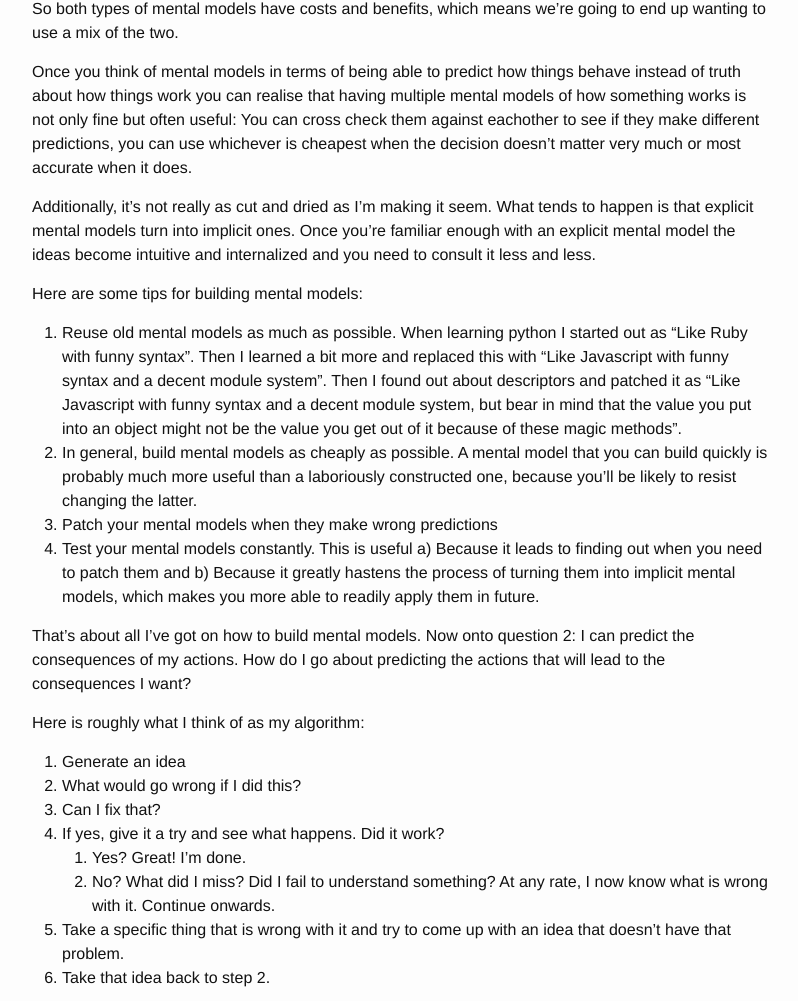
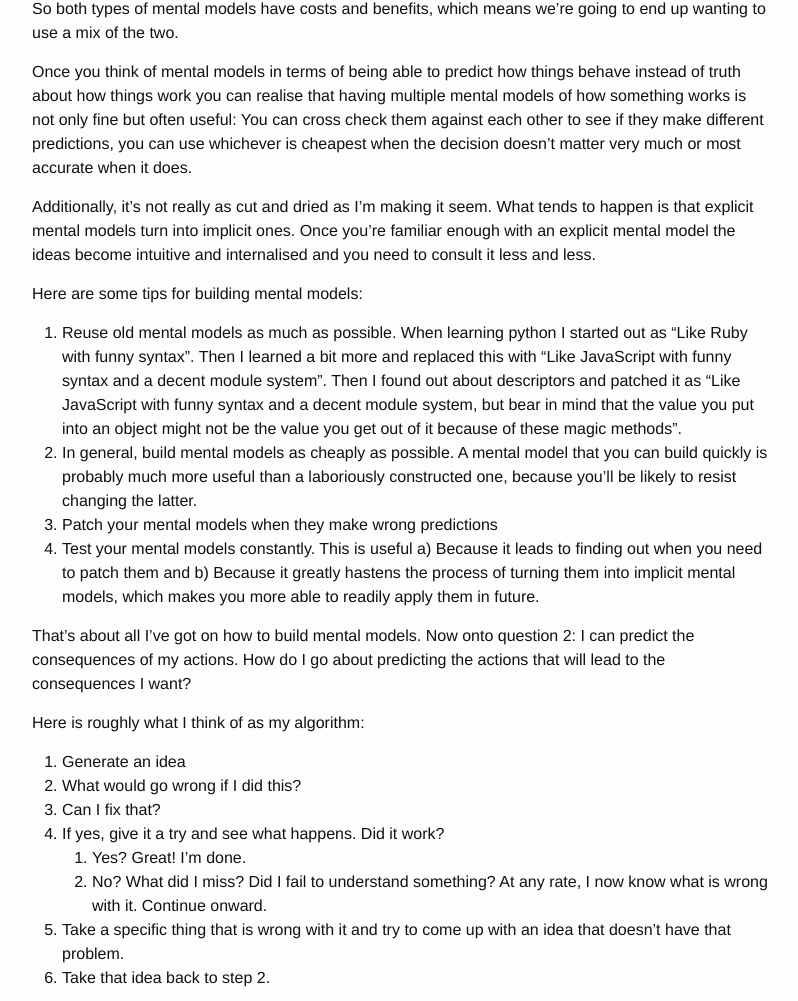
Before and after one commit to DRMacIver/docs, a Jekyll site: the page built from thinking/becoming-effective/index.markdown, in a window 1280 px wide and 1400 px high, scrolled down 2277 px. Shown: the part 197-1198 px from the top of the window, without its empty margins (238-1036 px from the left). Built offline with Jekyll 4.4.1, drawn with Linux system fonts in a browser that asks for light colours; some of the changed text lies outside the part shown.

Commit message:
Fix some typos

```diff
--- a/thinking/becoming-effective/index.markdown
+++ b/thinking/becoming-effective/index.markdown
@@ -74,13 +74,13 @@ Explicit mental models are more work. You have to think through the steps linear
 
 So both types of mental models have costs and benefits, which means we're going to end up wanting to use a mix of the two.
 
-Once you think of mental models in terms of being able to predict how things behave instead of truth about how things work you can realise that having multiple mental models of how something works is not only fine but often useful: You can cross check them against eachother to see if they make different predictions, you can use whichever is cheapest when the decision doesn’t matter very much or most accurate when it does.
+Once you think of mental models in terms of being able to predict how things behave instead of truth about how things work you can realise that having multiple mental models of how something works is not only fine but often useful: You can cross check them against each other to see if they make different predictions, you can use whichever is cheapest when the decision doesn’t matter very much or most accurate when it does.
 
-Additionally, it’s not really as cut and dried as I’m making it seem. What tends to happen is that explicit mental models turn into implicit ones. Once you’re familiar enough with an explicit mental model the ideas become intuitive and internalized and you need to consult it less and less.
+Additionally, it’s not really as cut and dried as I’m making it seem. What tends to happen is that explicit mental models turn into implicit ones. Once you’re familiar enough with an explicit mental model the ideas become intuitive and internalised and you need to consult it less and less.
 
 Here are some tips for building mental models:
 
-1. Reuse old mental models as much as possible. When learning python I started out as “Like Ruby with funny syntax”. Then I learned a bit more and replaced this with “Like Javascript with funny syntax and a decent module system”. Then I found out about descriptors and patched it as “Like Javascript with funny syntax and a decent module system, but bear in mind that the value you put into an object might not be the value you get out of it because of these magic methods”.
+1. Reuse old mental models as much as possible. When learning python I started out as “Like Ruby with funny syntax”. Then I learned a bit more and replaced this with “Like JavaScript with funny syntax and a decent module system”. Then I found out about descriptors and patched it as “Like JavaScript with funny syntax and a decent module system, but bear in mind that the value you put into an object might not be the value you get out of it because of these magic methods”.
 2. In general, build mental models as cheaply as possible. A mental model that you can build quickly is probably much more useful than a laboriously constructed one, because you’ll be likely to resist changing the latter.
 3. Patch your mental models when they make wrong predictions
 4. Test your mental models constantly. This is useful a) Because it leads to finding out when you need to patch them and b) Because it greatly hastens the process of turning them into implicit mental models, which makes you more able to readily apply them in future.
@@ -94,7 +94,7 @@ Here is roughly what I think of as my algorithm:
 3. Can I fix that?
 4. If yes, give it a try and see what happens. Did it work?
     1. Yes? Great! I'm done.
-    2. No? What did I miss? Did I fail to understand something? At any rate, I now know what is wrong with it. Continue onwards.
+    2. No? What did I miss? Did I fail to understand something? At any rate, I now know what is wrong with it. Continue onward.
 5. Take a specific thing that is wrong with it and try to come up with an idea that doesn't have that problem.
 6. Take that idea back to step 2.
 
```
Also changed, not shown: other parts of thinking/becoming-effective/index.markdown (+1 -1 lines).
